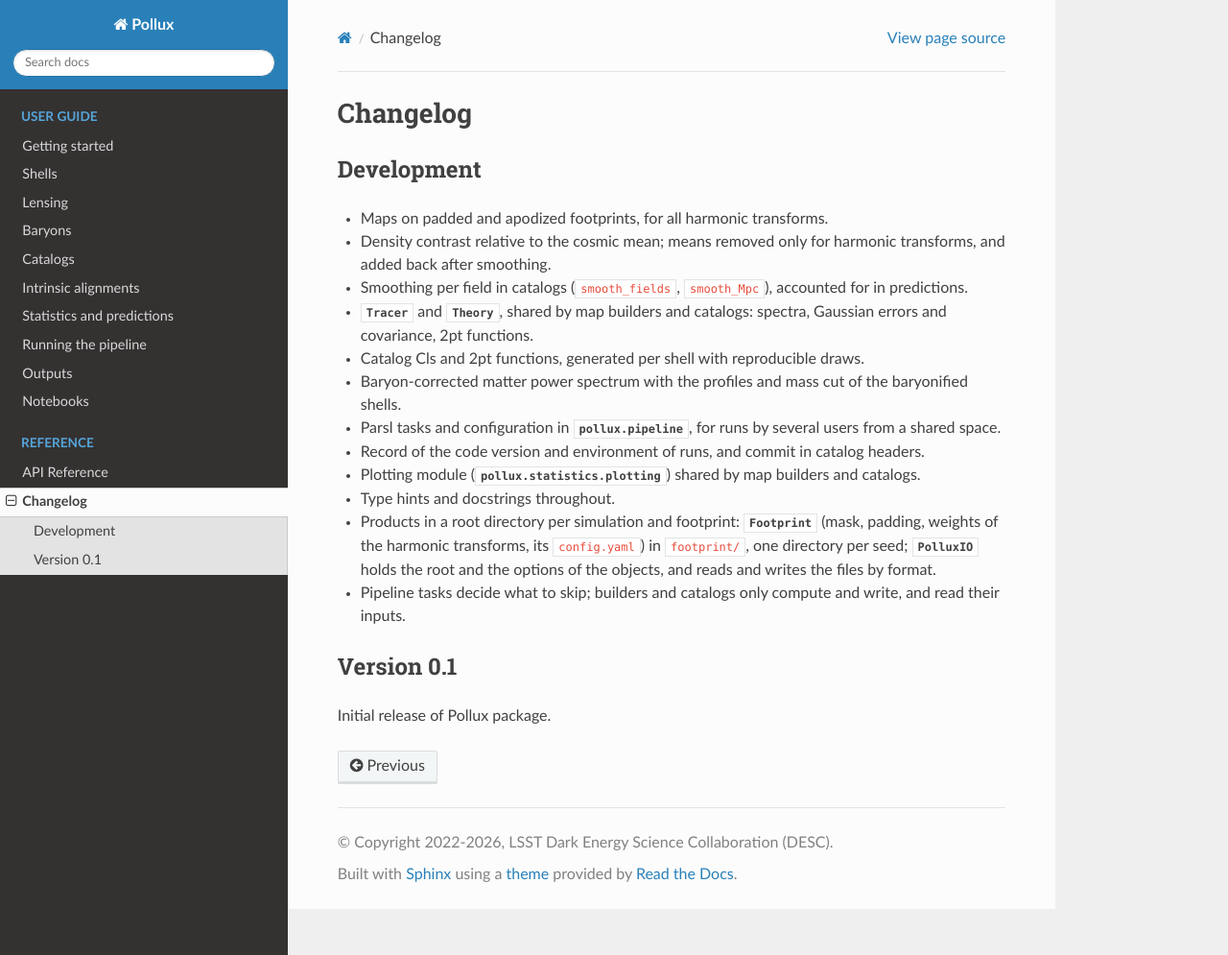
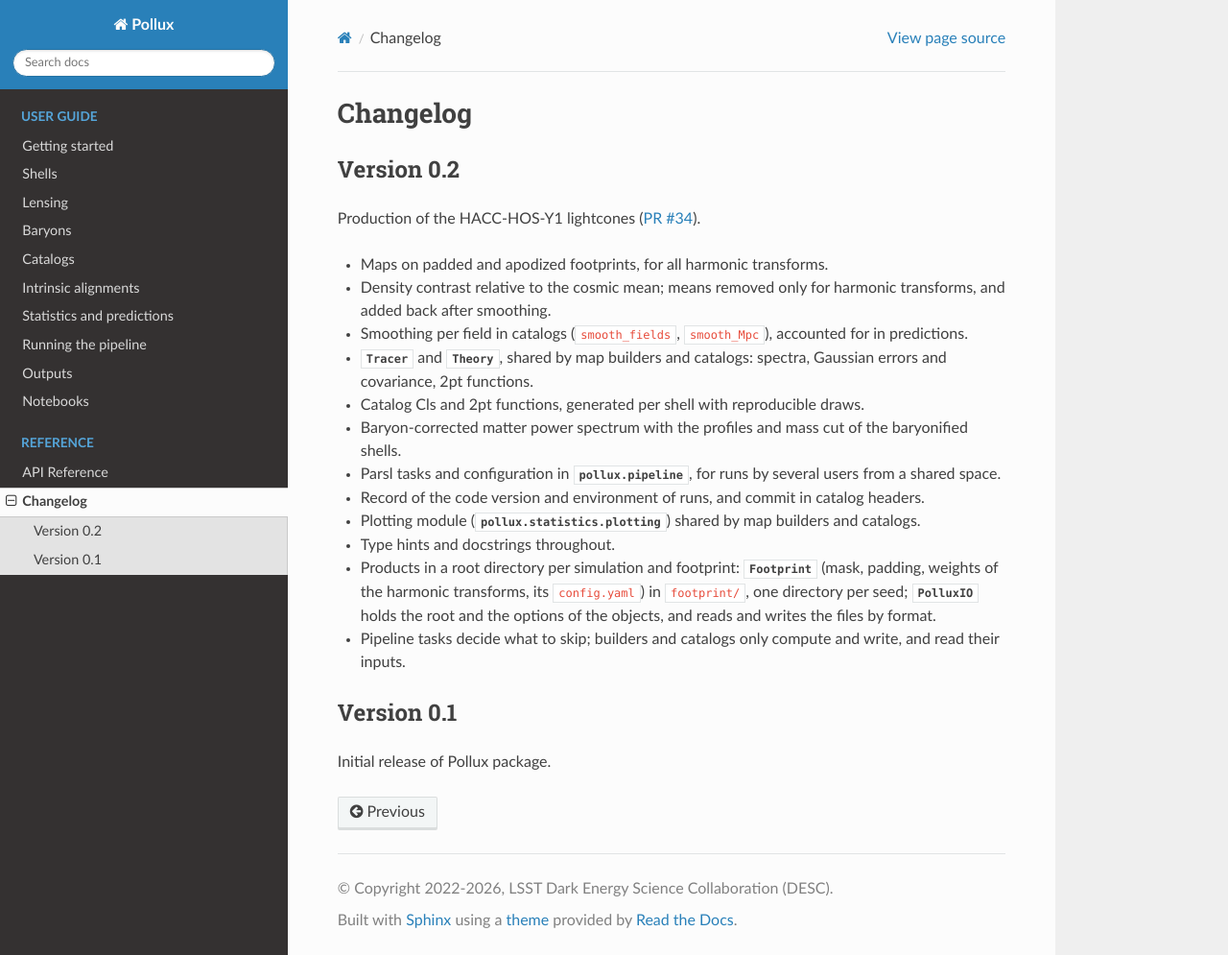
Before and after one commit to LSSTDESC/pollux, a Sphinx documentation site: the page built from docs/changelog.rst, in a window 1280 px wide and 995 px high. Shown: the whole window at 96% size. Built offline with Sphinx 7.4.7 and the Read the Docs theme 3.1.0, drawn with Linux system fonts in a browser that asks for light colours; pages that are not in the unit, such as notebooks, are missing from menus.

Commit message:
Version 0.2
Co-Authored-By: Claude Opus 5.5 <noreply@anthropic.com>

```diff
--- a/docs/changelog.rst
+++ b/docs/changelog.rst
@@ -1,8 +1,11 @@
 Changelog
 =========
 
-Development
+Version 0.2
 -----------
+
+Production of the HACC-HOS-Y1 lightcones (`PR #34 <https://github.com/LSSTDESC/pollux/pull/34>`_).
+
 
 - Maps on padded and apodized footprints, for all harmonic transforms.
 - Density contrast relative to the cosmic mean; means removed only for harmonic transforms, and added back after smoothing.
--- a/docs/conf.py
+++ b/docs/conf.py
@@ -17,7 +17,7 @@ for _nb in glob.glob(os.path.join(_here, '..', 'notebooks', '*.ipynb')):
 project = 'Pollux'
 copyright = '2022-2026, LSST Dark Energy Science Collaboration (DESC)'
 author = 'Cyrille Doux'
-release = '0.1'
+release = '0.2'
 
 extensions = [
     'sphinx.ext.autodoc',
--- a/setup.py
+++ b/setup.py
@@ -2,7 +2,7 @@ from setuptools import find_packages, setup
 
 setup(
     name='pollux',
-    version='0.1',
+    version='0.2',
     description='Package to create weak lensing simulations from N-body simulations for the Higher-Order Statistics Topical Team.',
     author='Cyrille Doux',
     author_email='doux@lpsc.in2p3.fr',
```
